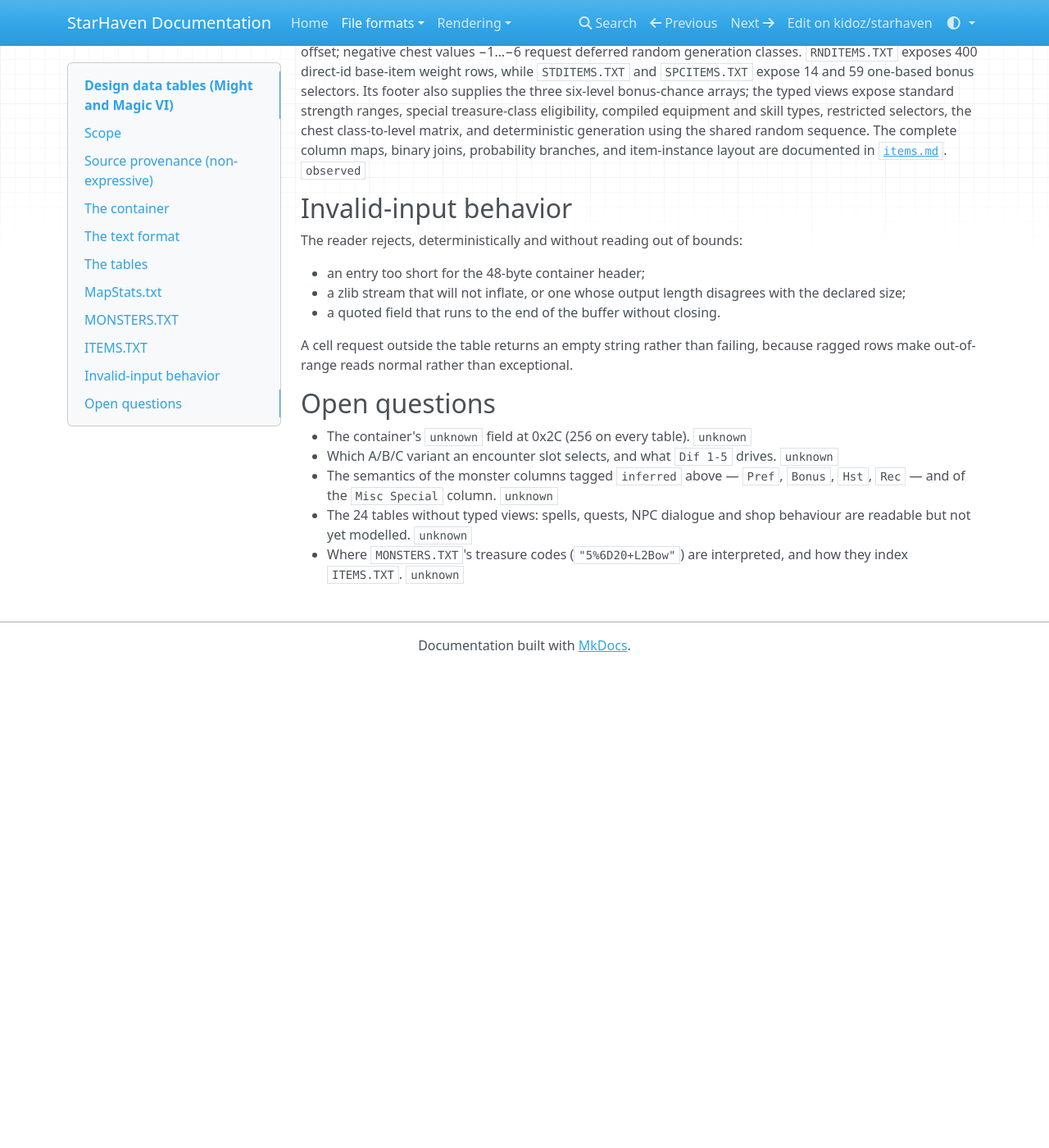
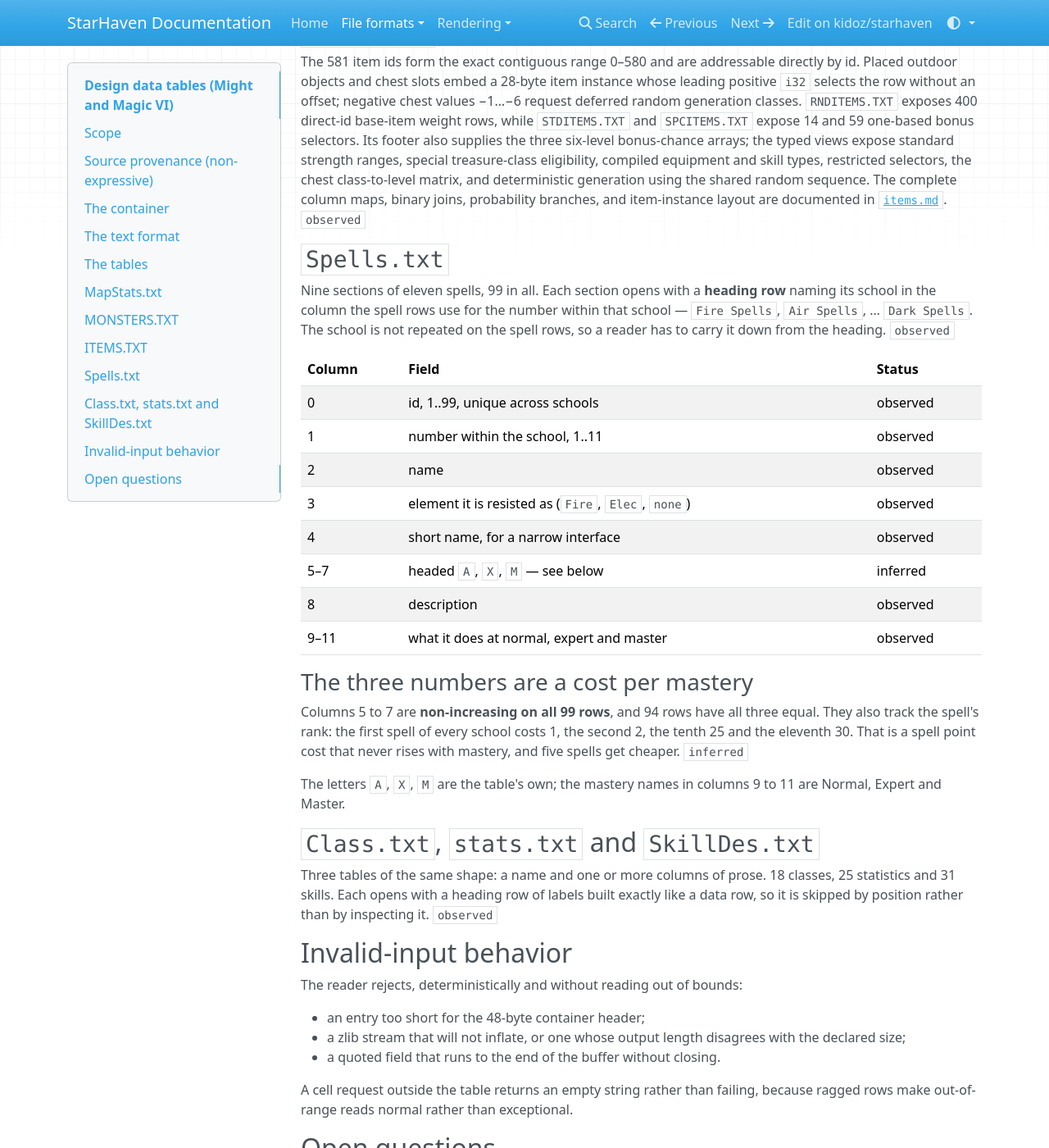
Before and after one commit to kidoz/starhaven, an MkDocs documentation site: the page built from docs/formats/text-tables.md, in a window 1280 px wide and 1400 px high, scrolled down 4972 px. Shown: the whole window at 82% size. Built offline with MkDocs 1.6.1, drawn with Linux system fonts in a browser that asks for light colours; nearby versions of some CDN libraries; before the commit the page ends 5787 px from its top, so only the background shows below that; some of the changed text lies outside the part shown.

Commit message:
Document the spell and character tables

````diff
--- a/docs/formats/text-tables.md
+++ b/docs/formats/text-tables.md
@@ -6,10 +6,11 @@ and NPC dialogue. Each claim is tagged `observed`, `inferred`, or `unknown`.
 
 ## Scope
 
-Covers the container, the text format, and the six tables parsed into typed
+Covers the container, the text format, and the ten tables parsed into typed
 rows — `MapStats.txt`, `MONSTERS.TXT`, `ITEMS.TXT`, `RNDITEMS.TXT`,
-`STDITEMS.TXT`, and `SPCITEMS.TXT`. The other 24 are readable through the same
-reader but not yet given typed views.
+`STDITEMS.TXT`, `SPCITEMS.TXT`, `Spells.txt`, `Class.txt`, `stats.txt` and
+`SkillDes.txt`. The other 20 are readable through the same reader but not yet
+given typed views.
 
 There is little to reverse engineer here, and that is the point: these are
 spreadsheet exports the developers left in the archive. The work is unwrapping
@@ -36,6 +37,8 @@ export STARHAVEN_GAME_DIR=/path/to/MM6
 ./buildDir/data_info --standard-bonuses 1
 ./buildDir/data_info --special-bonuses 16
 ./buildDir/data_info --generate-item 6:1
+./buildDir/data_info --spells Fireball
+./buildDir/data_info --classes
 ./buildDir/data_info --check          # joins MONSTERS.TXT to DMONLIST.BIN
 ./buildDir/data_info Spells.txt --rows 10
 ```
@@ -211,6 +214,42 @@ sequence. The complete column maps, binary joins, probability branches, and
 item-instance layout are documented in
 [`items.md`](items.md). `observed`
 
+## `Spells.txt`
+
+Nine sections of eleven spells, 99 in all. Each section opens with a **heading
+row** naming its school in the column the spell rows use for the number within
+that school — `Fire Spells`, `Air Spells`, … `Dark Spells`. The school is not
+repeated on the spell rows, so a reader has to carry it down from the heading.
+`observed`
+
+| Column | Field | Status |
+| --- | --- | --- |
+| 0 | id, 1..99, unique across schools | observed |
+| 1 | number within the school, 1..11 | observed |
+| 2 | name | observed |
+| 3 | element it is resisted as (`Fire`, `Elec`, `none`) | observed |
+| 4 | short name, for a narrow interface | observed |
+| 5–7 | headed `A`, `X`, `M` — see below | inferred |
+| 8 | description | observed |
+| 9–11 | what it does at normal, expert and master | observed |
+
+### The three numbers are a cost per mastery
+
+Columns 5 to 7 are **non-increasing on all 99 rows**, and 94 rows have all
+three equal. They also track the spell's rank: the first spell of every school
+costs 1, the second 2, the tenth 25 and the eleventh 30. That is a spell point
+cost that never rises with mastery, and five spells get cheaper. `inferred`
+
+The letters `A`, `X`, `M` are the table's own; the mastery names in columns 9
+to 11 are Normal, Expert and Master.
+
+## `Class.txt`, `stats.txt` and `SkillDes.txt`
+
+Three tables of the same shape: a name and one or more columns of prose. 18
+classes, 25 statistics and 31 skills. Each opens with a heading row of labels
+built exactly like a data row, so it is skipped by position rather than by
+inspecting it. `observed`
+
 ## Invalid-input behavior
 
 The reader rejects, deterministically and without reading out of bounds:
````
Also changed, not shown: README.md (+5 -1 lines).
